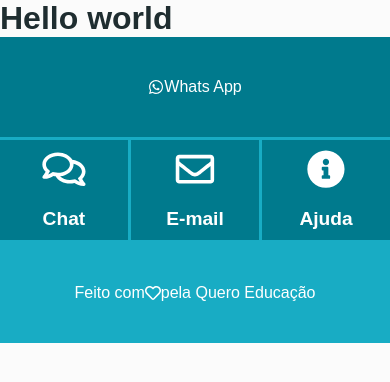
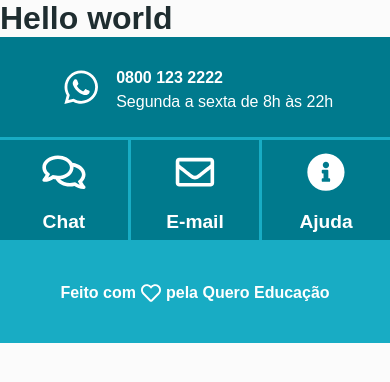
Before and after one commit to fcampara/queroeducacao, a React (Create React App) app: page / in a window 390 px wide. Shown: the top 382 px of the page. Built offline with nearby package versions, Linux system fonts and the light colour scheme.

Commit message:
Feat (Footer): Finish layout footer to mobile

```diff
--- a/src/components/Footer/index.js
+++ b/src/components/Footer/index.js
@@ -7,7 +7,17 @@
     return (
       <Container className='bg-primary'>
         <Card className='full bg-secundary'>
-          <FaWhatsapp /> Whats App
+          <div className='icon-text'>
+            <FaWhatsapp />
+            <div>
+              <p className='bold'>
+                0800 123 2222
+              </p>
+              <p>
+               Segunda a sexta de 8h às 22h
+              </p>
+            </div>
+          </div>
         </Card>
         <Card className='bg-secundary'>
           <FaRegComments className='full' />
@@ -21,8 +31,8 @@
           <FaInfoCircle className='full' />
           <span>Ajuda</span>
         </Card>
-        <Card className='full'>
-          Feito com <FaRegHeart /> pela Quero Educação
+        <Card className='full bold'>
+          Feito com <FaRegHeart className='hearth' /> pela Quero Educação
         </Card>
       </Container>
     )
--- a/src/components/Footer/style.js
+++ b/src/components/Footer/style.js
@@ -6,8 +6,34 @@
   align-items: center;
   grid-gap: 0.2rem;
 
+  .icon-text {
+    display: flex;
+    justify-content: flex-start;
+
+    svg {
+      font-size: 2.4rem;
+      margin-right: 1rem;
+    }
+
+    div {
+      display: flex;
+      flex-direction: column;
+      align-items: flex-start;
+    }
+
+    p {
+      margin-top: 0.4rem
+    }
+  }
+
   .full {
     grid-column: span 3;
+  }
+
+  svg.full {
+    width: 100%;
+    font-size: 2.4rem;
+    font-weight: 900;
   }
 `
 export const Card = styled.div`
@@ -19,10 +45,12 @@
   height: 100px;
   color: #fff;
 
-  svg.full {
-    width: 100%;
-    font-size: 2.4rem;
-    font-weight: 900;
+  svg {
+    margin: 5px;
+  }
+
+  .hearth {
+    font-size: 20px;
   }
 
   span {
--- a/src/styles/global.js
+++ b/src/styles/global.js
@@ -21,6 +21,10 @@
     cursor: pointer;
   }
 
+  .flex {
+    display: flex;
+  }
+
   .bg-primary {
     background: ${props => props.theme.bluePrimary}
   }
@@ -28,4 +32,8 @@
   .bg-secundary {
     background: ${props => props.theme.blueSecundary}
   }
+
+  .bold {
+    font-weight: 900;
+  }
 `
```
Also changed, not shown: 1 other file (tests, documents, lock files or other folders).
